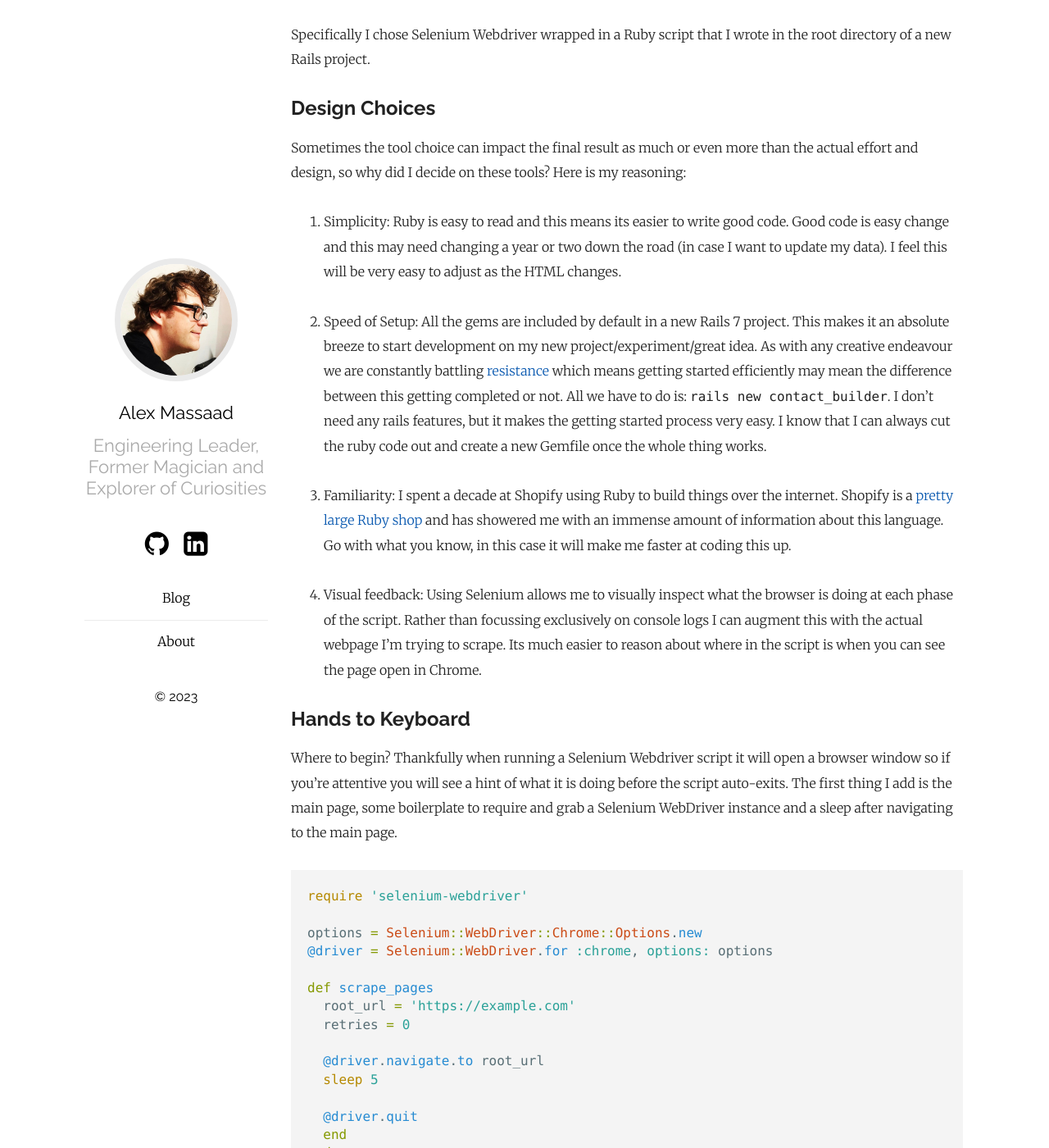
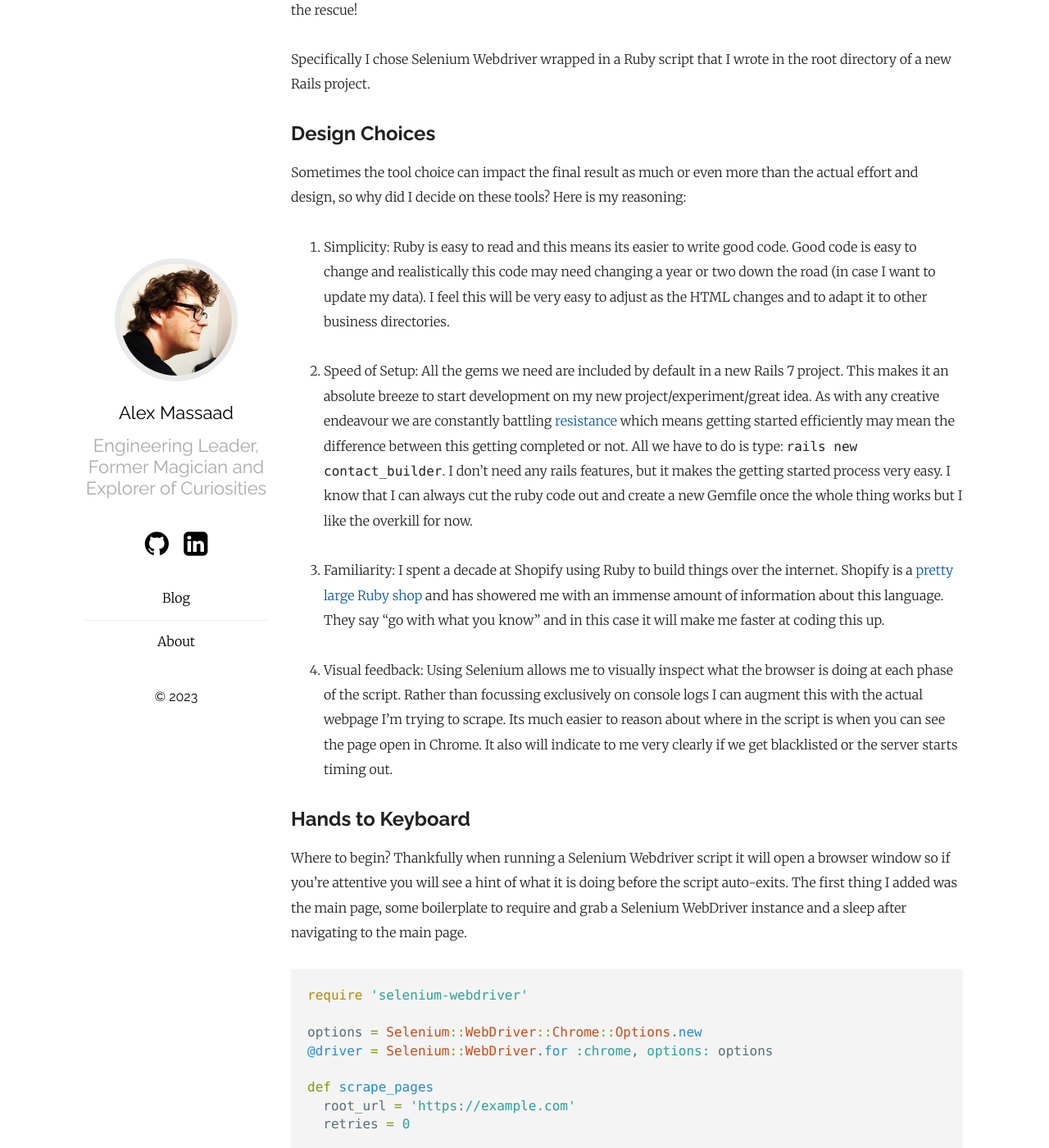
Before and after one commit to amassaad/personal_blog, a Jekyll site: the page built from _posts/2023-12-15-scraping-it-together.markdown, in a window 1280 px wide and 1400 px high, scrolled down 885 px. Shown: the whole window at 82% size. Built offline with Jekyll 4.4.1, drawn with Linux system fonts in a browser that asks for light colours; some of the changed text lies outside the part shown.

````diff
--- a/_posts/2023-12-15-scraping-it-together.markdown
+++ b/_posts/2023-12-15-scraping-it-together.markdown
@@ -4,7 +4,7 @@
 date:   2023-12-14 17:30:51 -0500
 categories: ruby scraping selenium marketing
 ---
-Over my life I've started (and stopped!) dozens of small businesses and side hustles. Central to each business venture is finding marketing leads. In some cases this is simple. For example when I was a magician I would market locally in party supply stores and online. By forming a relationship with this business I was able to leave business cards to hopefully get phone calls for business, and to definitely date me today. But how about a local business that needs to actively reach out and market themselves online? There are some very clever things we can do.
+Over my life I've started (and stopped!) dozens of small businesses and side hustles. Central to each business venture is finding marketing leads. In some cases this is simple. For example when I was a [magician](https://alexthegreat.ca/) I would market locally in party supply stores and online. By forming a relationship with this business I was able to leave business cards, and this would do two things. First I would hopefully get phone calls for magic shows and second to date me today. But how would I do this for a local business that needs to actively reach out and market themselves online? There are some very clever things we can do.
 
 In this case my approach is to find clients from local business directories. In my area there are several public listings for local businesses, but manually capturing this data would be exhausting. I'm a software creator, can I not create something to help with this problem? Yes.
 
@@ -14,7 +14,7 @@
 
 ### 49 Pages!? That's a bit too overwhelming to manually process.
 
-This is where Ruby comes to the rescue!
+There are 49 pages of businesses which would take ages to manually capture. This is where Ruby comes to the rescue!
 
 Specifically I chose Selenium Webdriver wrapped in a Ruby script that I wrote in the root directory of a new Rails project.
 
@@ -22,17 +22,17 @@
 
 Sometimes the tool choice can impact the final result as much or even more than the actual effort and design, so why did I decide on these tools? Here is my reasoning:
 
-1. Simplicity: Ruby is easy to read and this means its easier to write good code. Good code is easy change and this may need changing a year or two down the road (in case I want to update my data). I feel this will be very easy to adjust as the HTML changes.
+1. Simplicity: Ruby is easy to read and this means its easier to write good code. Good code is easy to change and realistically this code may need changing a year or two down the road (in case I want to update my data). I feel this will be very easy to adjust as the HTML changes and to adapt it to other business directories.
 
-1. Speed of Setup: All the gems are included by default in a new Rails 7 project. This makes it an absolute breeze to start development on my new project/experiment/great idea. As with any creative endeavour we are constantly battling [resistance](https://en.wikipedia.org/wiki/Resistance_(creativity)) which means getting started efficiently may mean the difference between this getting completed or not. All we have to do is: `rails new contact_builder`. I don't need any rails features, but it makes the getting started process very easy. I know that I can always cut the ruby code out and create a new Gemfile once the whole thing works.
+1. Speed of Setup: All the gems we need are included by default in a new Rails 7 project. This makes it an absolute breeze to start development on my new project/experiment/great idea. As with any creative endeavour we are constantly battling [resistance](https://en.wikipedia.org/wiki/Resistance_(creativity)) which means getting started efficiently may mean the difference between this getting completed or not. All we have to do is type: `rails new contact_builder`. I don't need any rails features, but it makes the getting started process very easy. I know that I can always cut the ruby code out and create a new Gemfile once the whole thing works but I like the overkill for now.
 
-1. Familiarity: I spent a decade at Shopify using Ruby to build things over the internet. Shopify is a [pretty large Ruby shop](https://github.com/Shopify?q=&type=all&language=ruby&sort=) and has showered me with an immense amount of information about this language. Go with what you know, in this case it will make me faster at coding this up.
+1. Familiarity: I spent a decade at Shopify using Ruby to build things over the internet. Shopify is a [pretty large Ruby shop](https://github.com/Shopify?q=&type=all&language=ruby&sort=) and has showered me with an immense amount of information about this language. They say "go with what you know" and in this case it will make me faster at coding this up.
 
-1. Visual feedback: Using Selenium allows me to visually inspect what the browser is doing at each phase of the script. Rather than focussing exclusively on console logs I can augment this with the actual webpage I'm trying to scrape. Its much easier to reason about where in the script is when you can see the page open in Chrome.
+1. Visual feedback: Using Selenium allows me to visually inspect what the browser is doing at each phase of the script. Rather than focussing exclusively on console logs I can augment this with the actual webpage I'm trying to scrape. Its much easier to reason about where in the script is when you can see the page open in Chrome. It also will indicate to me very clearly if we get blacklisted or the server starts timing out.
 
 ## Hands to Keyboard
 
-Where to begin? Thankfully when running a Selenium Webdriver script it will open a browser window so if you're attentive you will see a hint of what it is doing before the script auto-exits. The first thing I add is the main page, some boilerplate to require and grab a Selenium WebDriver instance and a sleep after navigating to the main page.
+Where to begin? Thankfully when running a Selenium Webdriver script it will open a browser window so if you're attentive you will see a hint of what it is doing before the script auto-exits. The first thing I added was the main page, some boilerplate to require and grab a Selenium WebDriver instance and a sleep after navigating to the main page.
 
 ```ruby
 require 'selenium-webdriver'
@@ -58,13 +58,19 @@
 
 ## Divide and Conquer
 
-When coaching and mentoring I try to encourage a smaller, incremental approach where it makes sense. In this case I mean: rather than grabbing all my business info I will first generate a CSV with each detail page URL.
+When coaching and mentoring I try to encourage a smaller, incremental approach where it makes sense. Break more complex concepts into more basic elements the way first-principles thinking does and it will be much easier to reason about the parts.
+
+> (P.S. You can book me for coaching at [igotanoffer.com](https://igotanoffer.com/en/coach/alexander) )
+
+
+In this case I mean: rather than grabbing all my business info I will first generate a CSV with each detail page URL.
+
 
 Here is what that would look like:
 
 ![](/assets/img/divide_responsabilties.png)
 
-We have a directory index with a link to the next page, and links to details about each business. Rather than traverse each child now (especially while perfecting the script, and encountering failure) wouldn't it be better to split this into two steps? This is the approach I took.
+We have a directory index with a link to the next page and links to details about each business. Rather than traverse each child now (especially while perfecting the script, and encountering failure) wouldn't it be better to split this into two steps? This is the approach I took.
 
 
 ```ruby
@@ -143,7 +149,7 @@
 
 As a starting point I open the CSV from the previous step (after making a copy locally) and iterate through each page, choosing to skip to the next record if the completed column is set to `true`. The next part is a lot more complicated to explain - thankfully we split this up from the earlier part!
 
-The details of the business directory each have a div which looks like this, in particular the business details are in an unnamed span following a named span for eg `<span id="Address">Address</span>` which is perfect for selecting with Selenium but terrible for capturing the data form the next element, or is it?
+The details of the business directory each have a div which looks like the snippet below, in particular the business details are in an unnamed span following a named span for eg `<span id="Address">Address</span>` which is perfect for selecting with Selenium but terrible for capturing the data form the next element, or is it?
 
 ### HTML in question, notice how the address, phone etc are in unnamed divs. Darn!
 
@@ -313,4 +319,4 @@
 scrape_details
 ```
 
-And there we go! An hour later I had a CSV with as many business details for local businesses as I could find.
+And there we go! At the end we can just run both methods (or one at a time) and generate the list of pages, and then grab all the details. A couple hours later I had a CSV with as many business details for local businesses as I could find.
````
